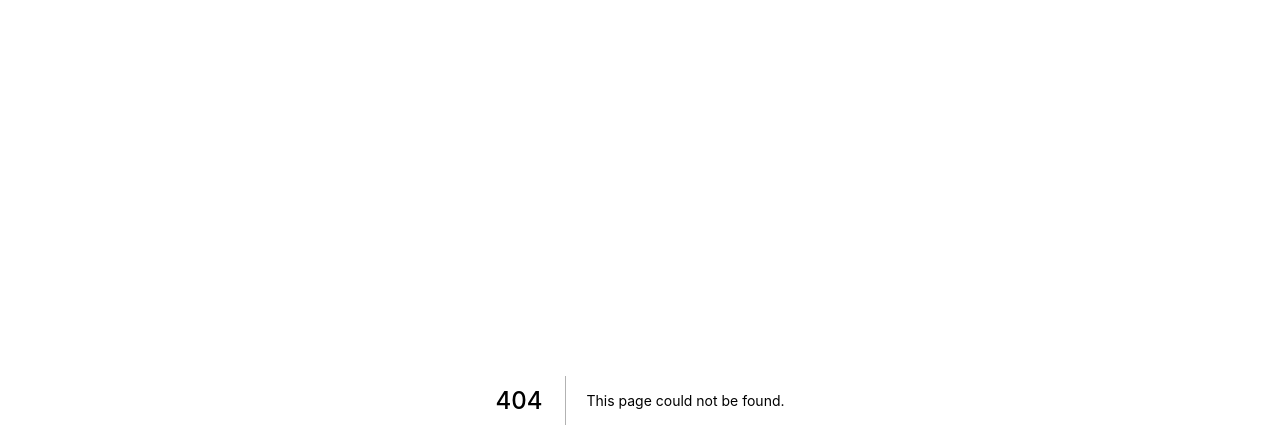
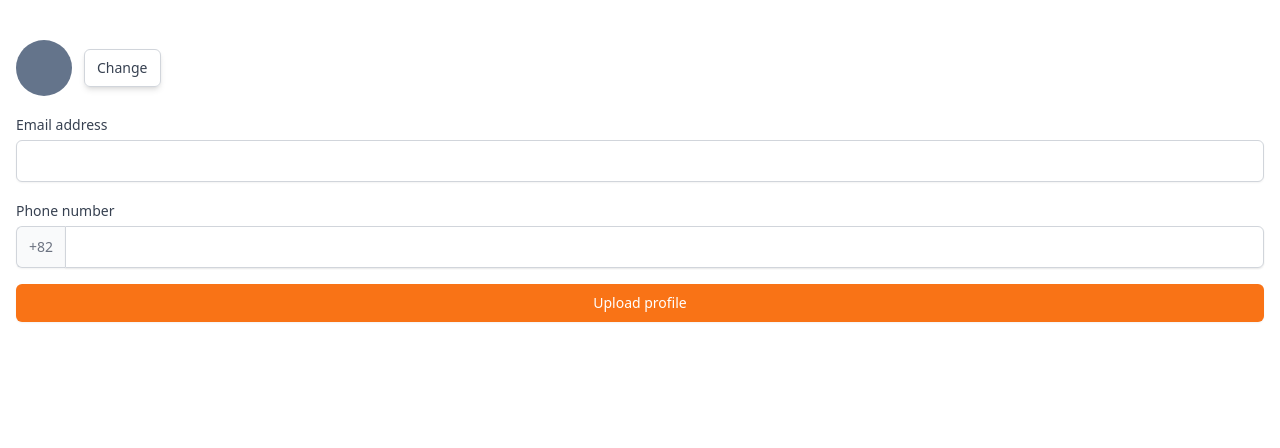
Before and after one commit to EumMericano-Study/carrot-market-clone, a Next.js app: page /profile/edit in a window 1280 px wide. Before the commit this address had no page. Shown: the top 448 px of the page. Built offline with nearby package versions, Linux system fonts and the light colour scheme.

Commit message:
style: Set profile style

```diff
--- /dev/null
+++ b/pages/profile/edit.tsx
@@ -0,0 +1,46 @@
+export default function EditProfile() {
+  return (
+    <div className="px-4 py-10 space-y-4">
+      <div className="flex items-center space-x-3">
+        <div className="w-14 h-14 bg-slate-500 rounded-full" />
+        <label
+          htmlFor="picture"
+          className="text-sm font-medium text-gray-700 shadow-md cursor-pointer px-3 py-2 border border-gray-300 rounded-md focus:ring-2 focus:ring-offset-2 focus:ring-orange-500"
+        >
+          Change
+          <input id="picture" type="file" accept="image/*" className="hidden" />
+        </label>
+      </div>
+      <div className="space-y-1">
+        <label htmlFor="email" className="text-sm text-gray-700 font-medium">
+          Email address
+        </label>
+        <input
+          id="email"
+          type="email"
+          required
+          className="appearance-none w-full shadow-sm placeholder-gray-400 px-3 py-2 border border-gray-300 rounded-md focus:outline-none focus:ring-orange-500 focus:border-orange-500"
+        />
+      </div>
+      <div className="space-y-1">
+        <label htmlFor="phone" className="text-sm text-gray-700 font-medium">
+          Phone number
+        </label>
+        <div className="flex shadow-sm rounded-md">
+          <span className="flex justify-center items-center bg-gray-50 text-sm text-gray-500 select-none px-3 border border-r-0 border-gray-300 rounded-l-md">
+            +82
+          </span>
+          <input
+            id="phone"
+            type="number"
+            required
+            className="appearance-none w-full shadow-sm placeholder-gray-400 px-3 py-2 border border-gray-300 rounded-md rounded-l-none focus:outline-none focus:ring-orange-500 focus:border-orange-500"
+          />
+        </div>
+      </div>
+      <button className="w-full bg-orange-500 text-white text-sm font-medium shadow-sm transition px-4 py-2 mt-5 border border-transparent rounded-md hover:bg-orange-600 focus:ring-2 focus:ring-offset-2 focus:ring-orange-500 focus:outline-none">
+        Upload profile
+      </button>
+    </div>
+  );
+}
```
